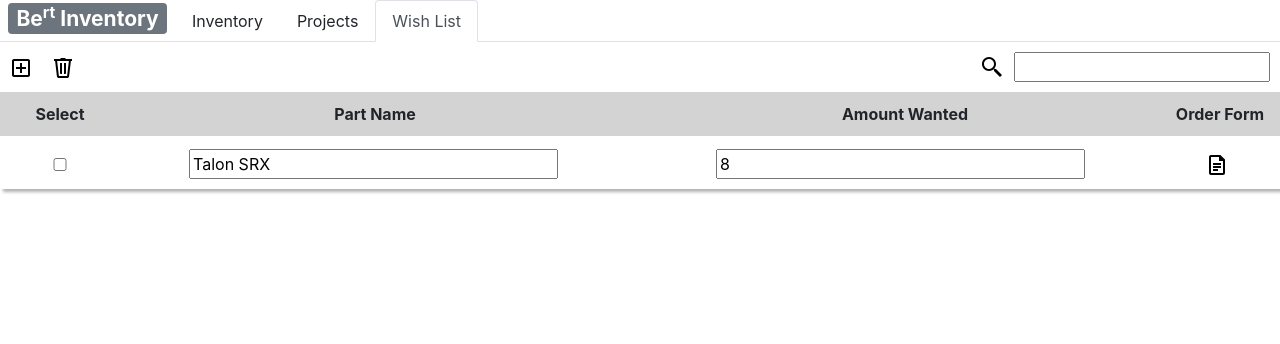
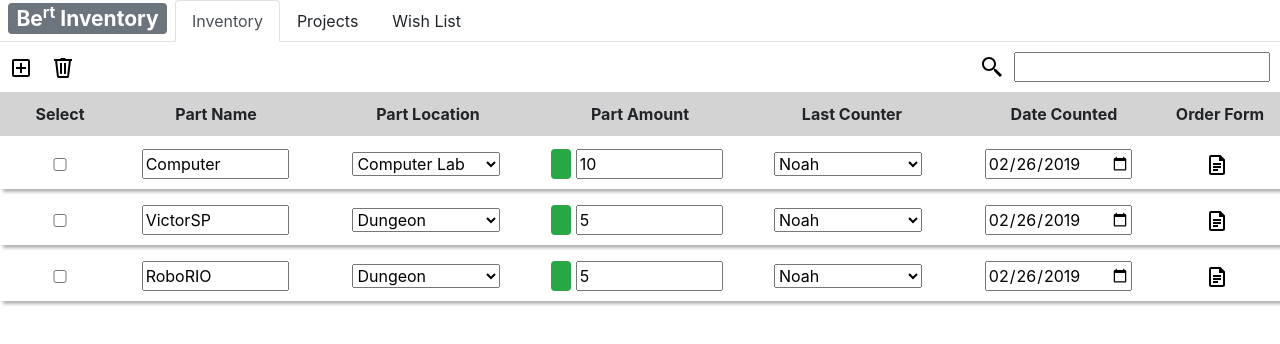
Before and after one commit to ngregrichardson/inventory, a React (Create React App) app in the folder client/: page / in a window 1280 px wide. Shown: the top 344 px of the page. Built offline with nearby package versions, Linux system fonts and the light colour scheme; the HTML template or start-up script is replaced by a standard one.

Commit message:
Begin avaliable amount stages

```diff
--- a/client/src/App.js
+++ b/client/src/App.js
@@ -11,7 +11,7 @@ let parts = [
   {
     name: "Computer",
     location: "Computer Lab",
-    amount: 5,
+    amount: 10,
     counter: "Noah",
     dateCounted: "2019-02-26",
     id: "5d8b6c300d9168"
@@ -62,7 +62,7 @@ let wishes = [
 
 class App extends Component {
   state = {
-    activeTab: "Wish List",
+    activeTab: "Inventory",
     parts: parts,
     projects: projects,
     wishes: wishes
--- a/client/src/components/Inventory.jsx
+++ b/client/src/components/Inventory.jsx
@@ -1,5 +1,12 @@
 import React, { Component } from "react";
-import { Button, Modal, ModalHeader, ModalBody, ModalFooter } from "reactstrap";
+import {
+  Button,
+  Modal,
+  ModalHeader,
+  ModalBody,
+  ModalFooter,
+  Badge
+} from "reactstrap";
 import add from "../images/add.svg";
 import remove from "../images/remove.svg";
 import search from "../images/search.svg";
@@ -62,6 +69,7 @@ class Inventory extends Component {
       name: document.getElementById("newPartName").value,
       location: document.getElementById("newPartLocation").value,
       amount: parseInt(document.getElementById("newPartAmount").value),
+      avaliableAmount: parseInt(document.getElementById("newPartAmount").value),
       counter: document.getElementById("newPartCounter").value,
       dateCounted: date,
       link: document.getElementById("newPartLink").value
@@ -192,6 +200,25 @@ class Inventory extends Component {
                     </select>
                   </div>
                   <div className="partField" id={`${part.id}_amount`}>
+                    <Badge
+                      color={
+                        part.avaliableAmount === 0
+                          ? "danger"
+                          : part.avaliableAmount < part.amount / 2
+                          ? "warning"
+                          : "success"
+                      }
+                      style={{
+                        display: "flex",
+                        flexDirection: "row",
+                        alignItems: "center",
+                        justifyContent: "center",
+                        marginRight: "5px",
+                        width: "20px"
+                      }}
+                    >
+                      {part.avaliableAmount}
+                    </Badge>
                     <input
                       type="number"
                       name="amount"
```
